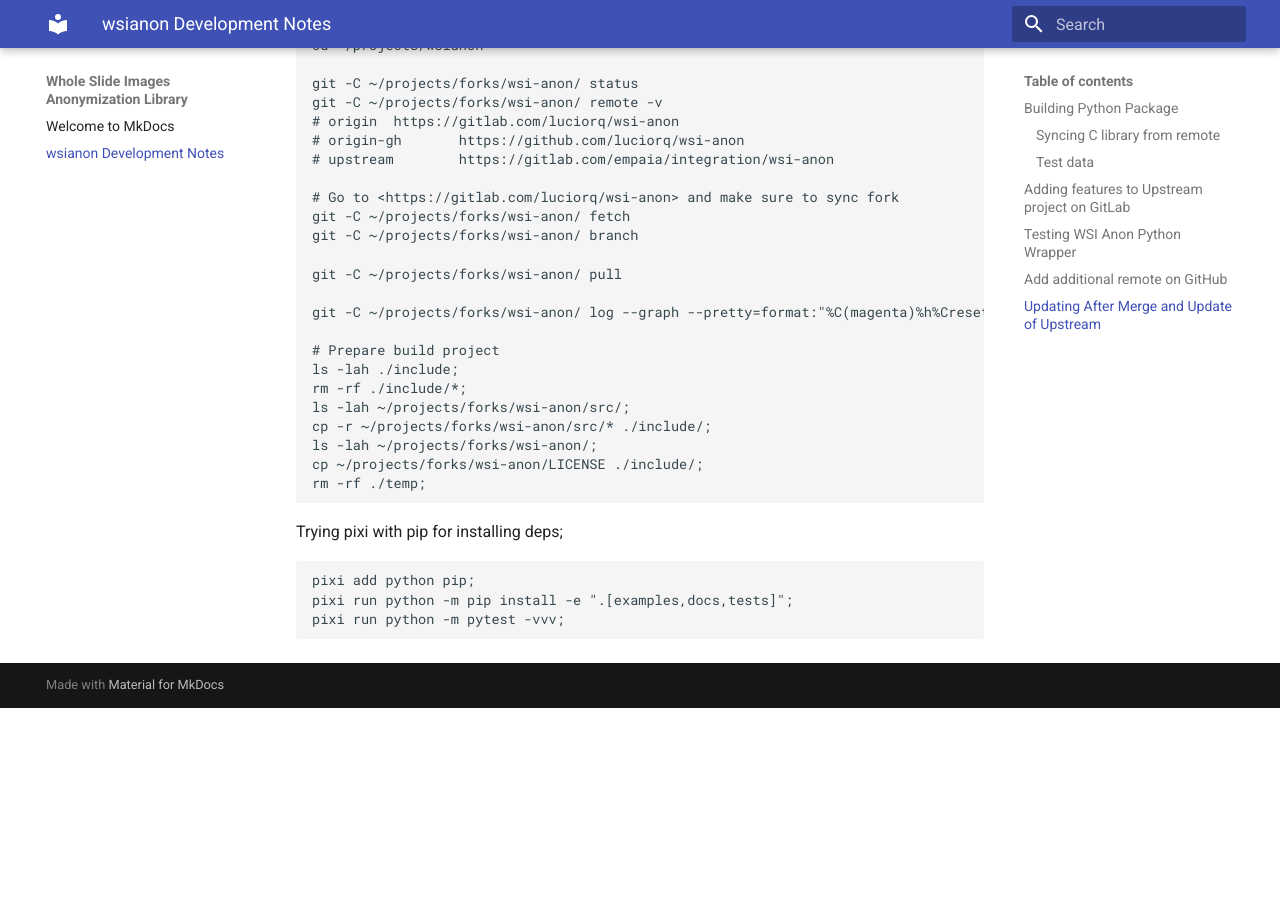
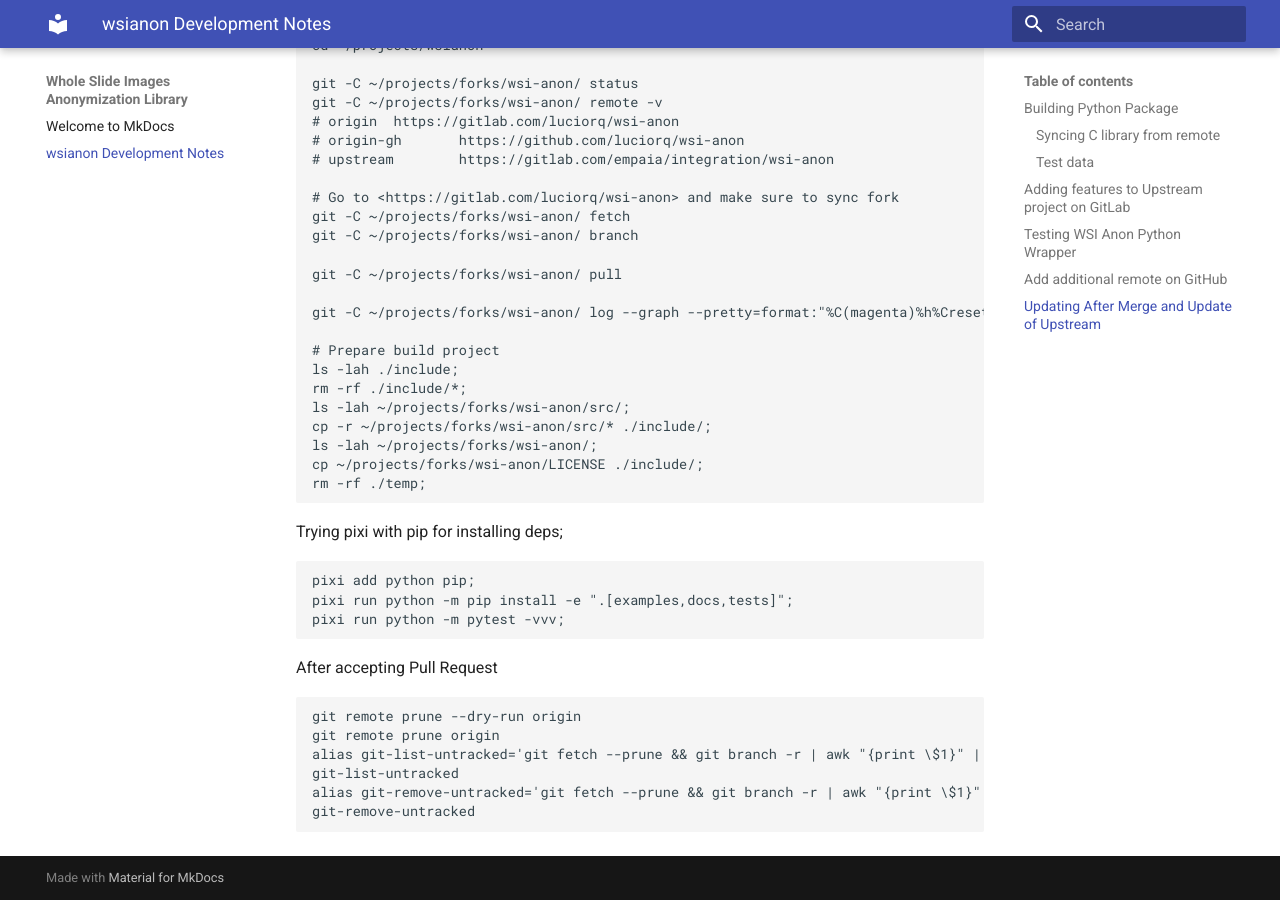
Before and after one commit to luciorq/wsianon, an MkDocs documentation site: the page built from docs/DEVELOPMENT.md, in a window 1280 px wide and 900 px high, scrolled down 1988 px. Built offline with MkDocs 1.6.1 and Material for MkDocs 9.7.7, drawn with Linux system fonts in a browser that asks for light colours; before the commit the page ends 2696 px from its top, so only the background shows below that.

Commit message:
docs: update dev docs

````diff
--- a/docs/DEVELOPMENT.md
+++ b/docs/DEVELOPMENT.md
@@ -243,3 +243,14 @@ pixi add python pip;
 pixi run python -m pip install -e ".[examples,docs,tests]";
 pixi run python -m pytest -vvv;
 ```
+
+After accepting Pull Request
+
+```bash
+git remote prune --dry-run origin
+git remote prune origin
+alias git-list-untracked='git fetch --prune && git branch -r | awk "{print \$1}" | grep -E -v -f /dev/fd/0 <(git branch -vv | grep origin) | awk "{print \$1}"'
+git-list-untracked
+alias git-remove-untracked='git fetch --prune && git branch -r | awk "{print \$1}" | grep -E -v -f /dev/fd/0 <(git branch -vv | grep origin) | awk "{print \$1}" | xargs git branch -d'
+git-remove-untracked
+```
````
